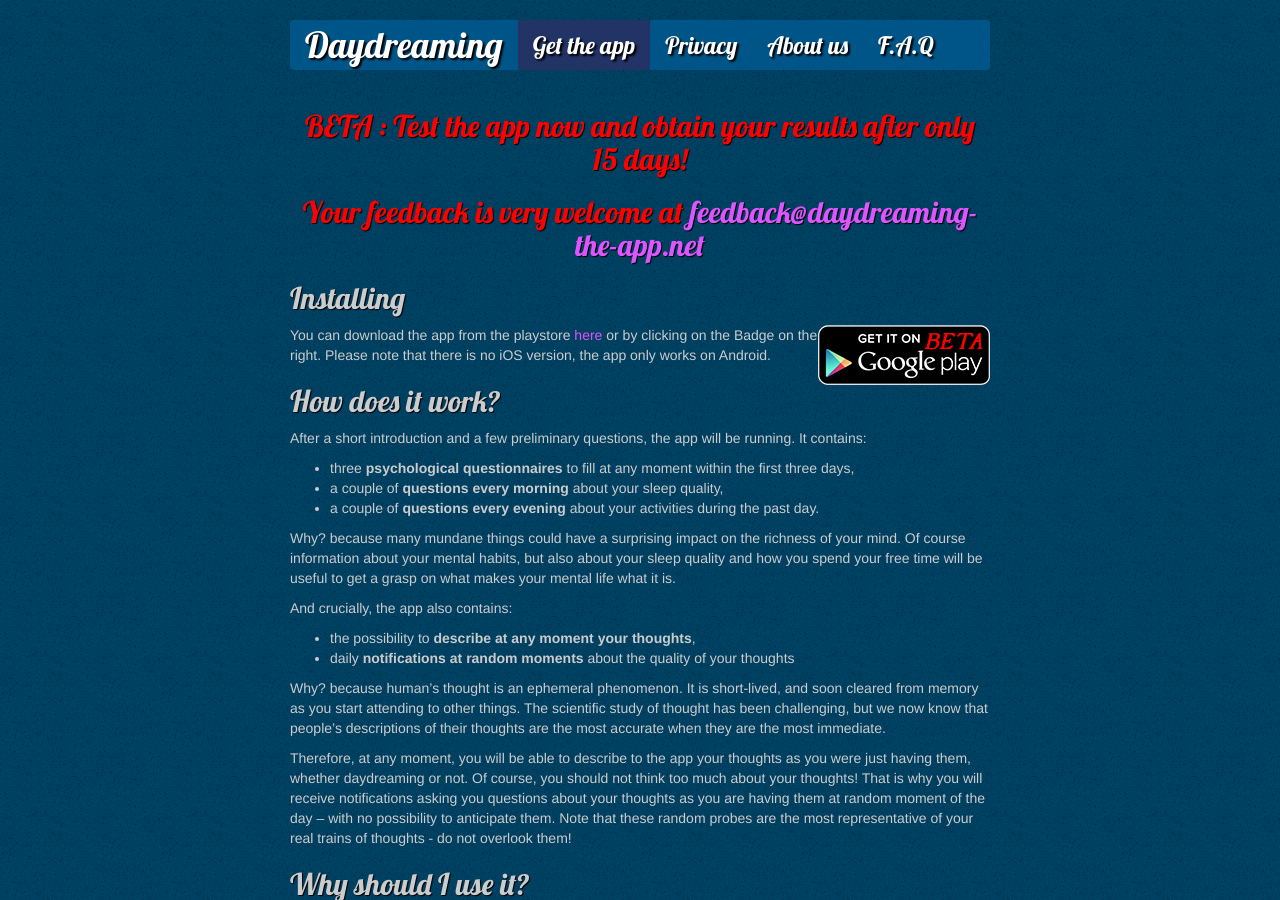
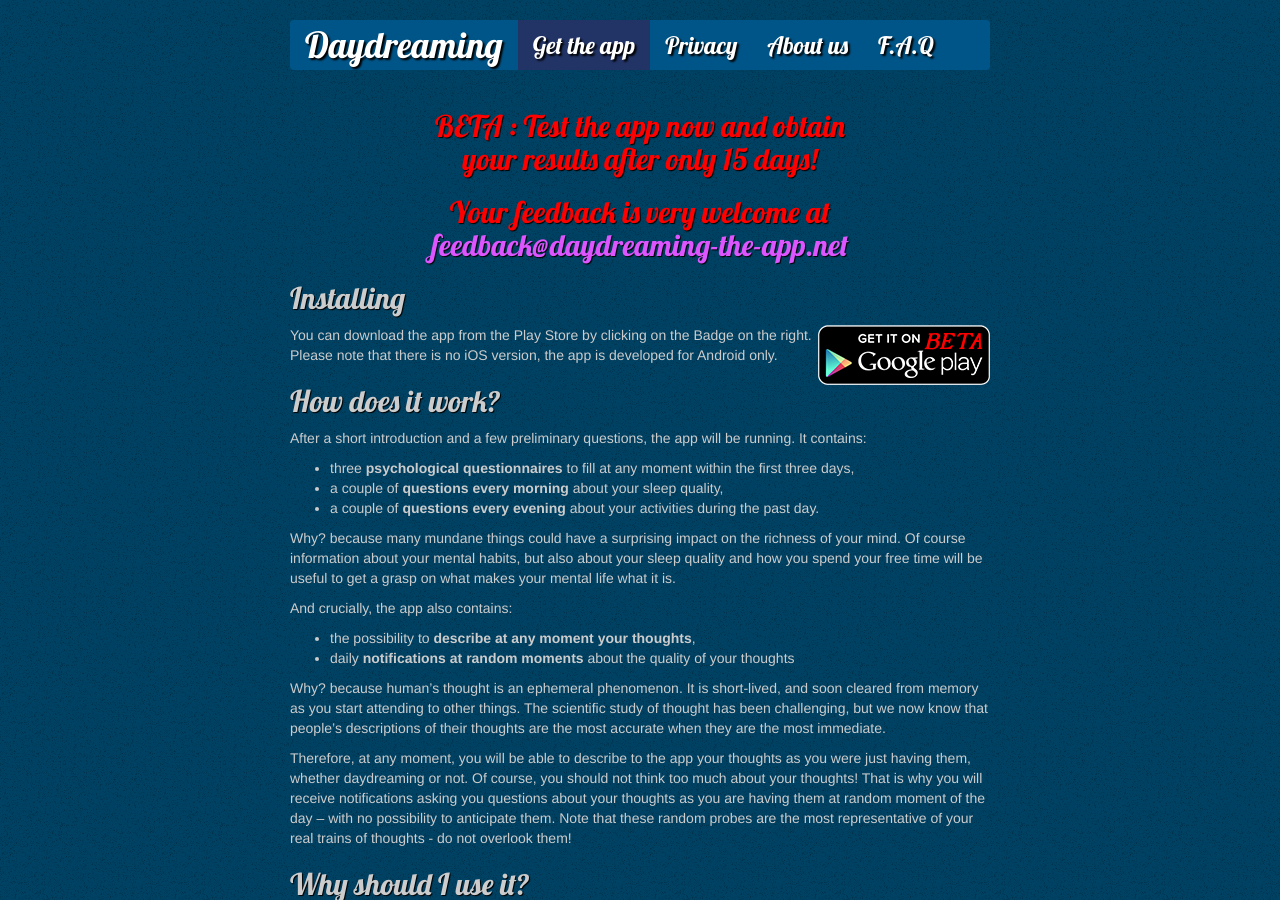
Before and after one commit to daydreaming-experiment/daydreaming-the-app.net, a Jekyll site: the page built from app/index.md, in a window 1280 px wide and 900 px high. Built offline with Jekyll 4.4.1, drawn with Linux system fonts in a browser that asks for light colours; Markdown is read by kramdown in place of the engine named in the settings; comment, search, counter and statistics services are not loaded.

Commit message:
Some phrasing and new line changes

```diff
--- a/app/index.md
+++ b/app/index.md
@@ -4,8 +4,8 @@ title: Get the app
 tag: app
 ---
 
-##<center> <font color="red">BETA : Test the app now and obtain your results after only 15 days!</font> </center>
-##<center> <font color="red"> Your feedback is very welcome at <a href="mailto:feedback@daydreaming-the-app.net">feedback@daydreaming-the-app.net</a></font> </center>
+##<center> <font color="red">BETA : Test the app now and obtain <br> your results after only 15 days!</font> </center>
+##<center> <font color="red"> Your feedback is very welcome at <br> <a href="mailto:feedback@daydreaming-the-app.net">feedback@daydreaming-the-app.net</a></font> </center>
 
 ## Installing
 
@@ -15,8 +15,8 @@ tag: app
         align="right" />
 </a>
 
-You can download the app from the playstore [here](https://play.google.com/store/apps/details?id=com.brainydroid.daydreamingbeta) or by clicking on the Badge on the right.
-Please note that there is no iOS version, the app only works on Android.
+You can download the app from the Play Store by clicking on the Badge on the right.
+Please note that there is no iOS version, the app is developed for Android only.
 
 ## How does it work?
 
```
